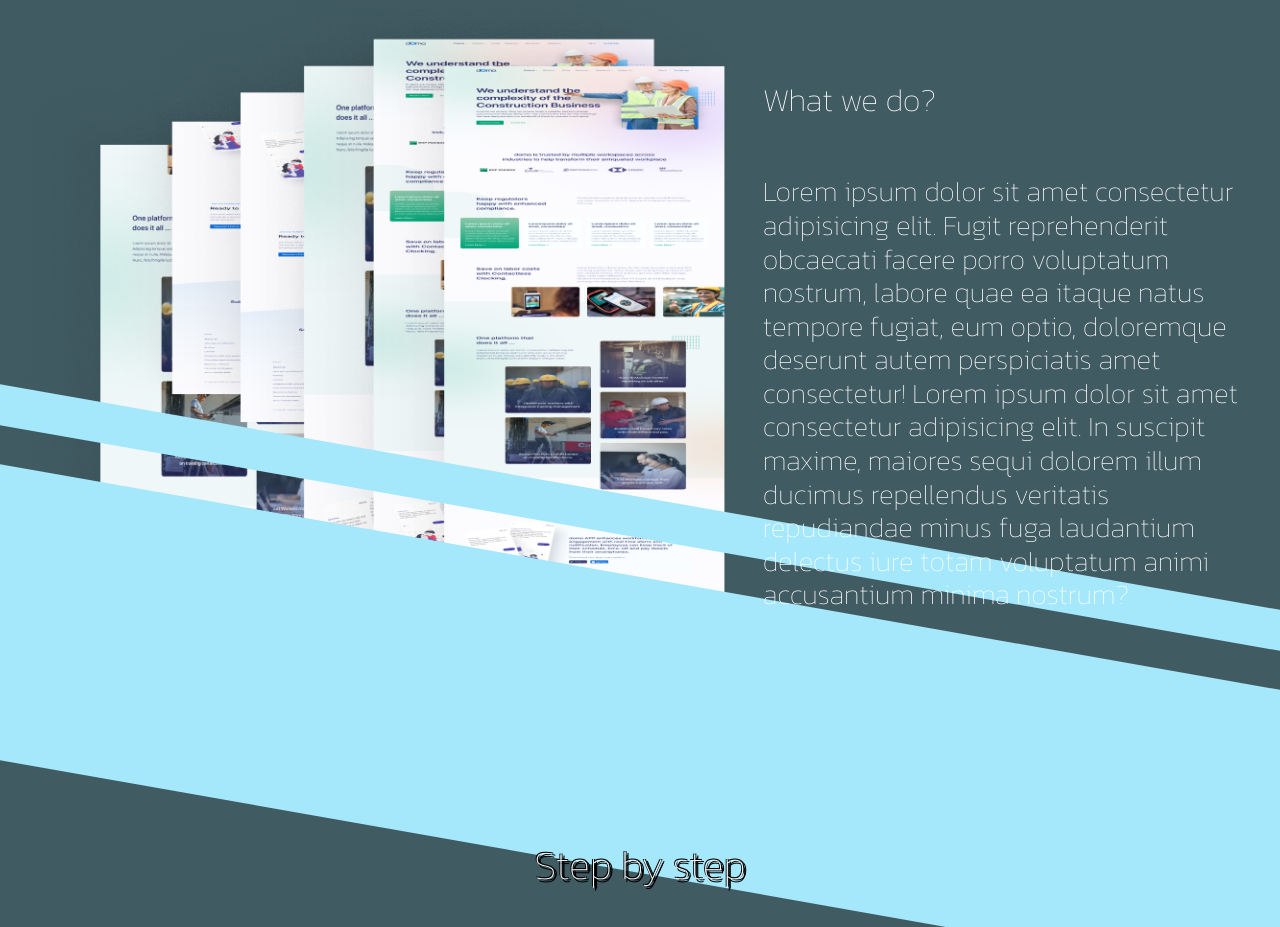
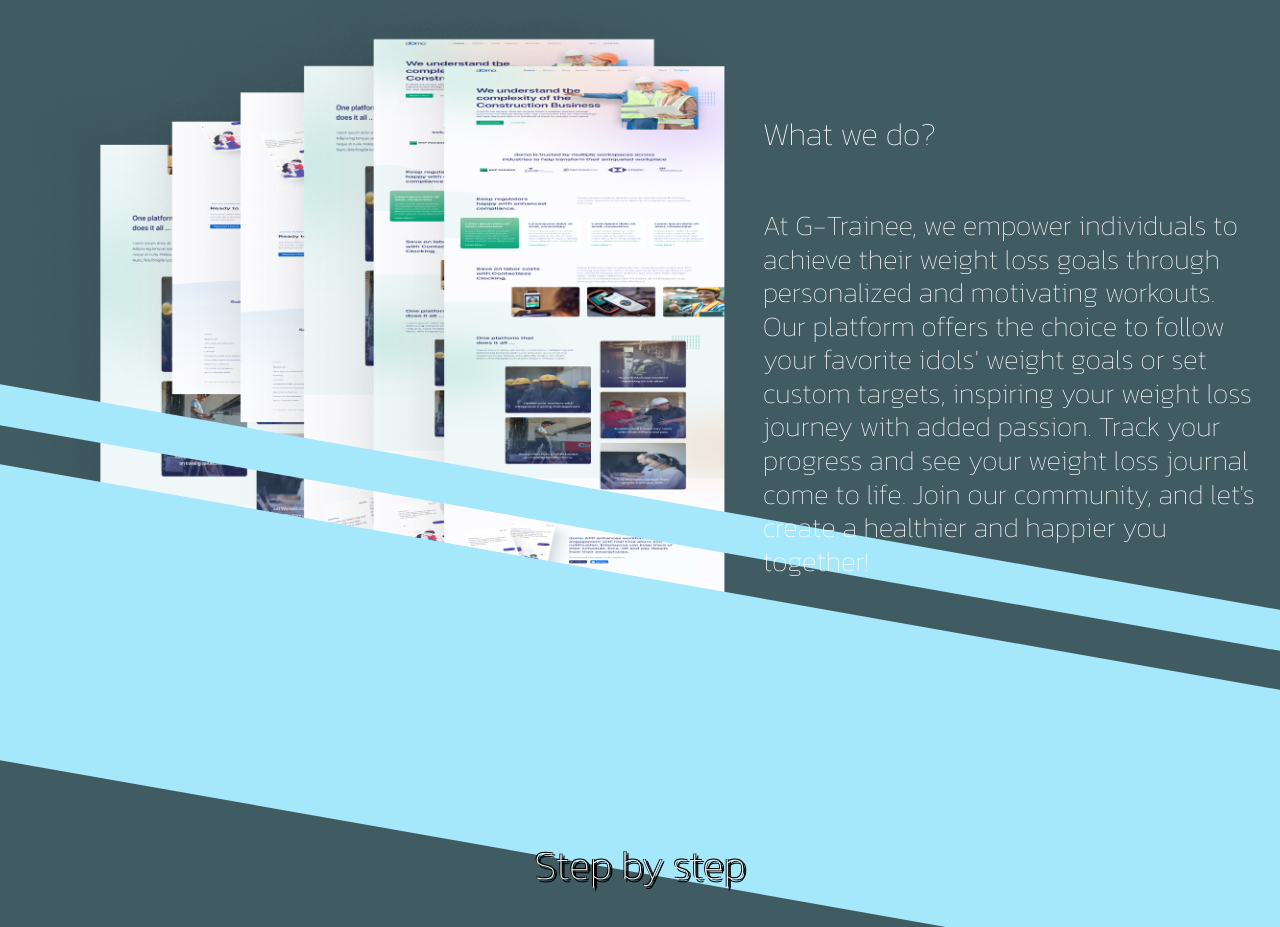
Before and after one commit to pramotepon/reborn-giwon, a React (Vite) app in the folder client/: page / in a window 1280 px wide. Shown: the part 1420-2347 px from the top of the page. Built offline with nearby package versions, Linux system fonts and the light colour scheme.

Commit message:
revised what we do

```diff
--- a/client/src/Screens/LandingPage.jsx
+++ b/client/src/Screens/LandingPage.jsx
@@ -230,14 +230,7 @@ const LandingPage = () => {
                                 <h2>What we do?</h2>
                                 {/* paragraph text-header-3 pading-top 5 */}
                                 <p className="h3 pt-5">
-                                    Lorem ipsum dolor sit amet consectetur adipisicing elit. Fugit
-                                    reprehenderit obcaecati facere porro voluptatum nostrum, labore
-                                    quae ea itaque natus tempore fugiat, eum optio, doloremque
-                                    deserunt autem perspiciatis amet consectetur! Lorem ipsum dolor
-                                    sit amet consectetur adipisicing elit. In suscipit maxime, maiores
-                                    sequi dolorem illum ducimus repellendus veritatis repudiandae
-                                    minus fuga laudantium delectus iure totam voluptatum animi
-                                    accusantium minima nostrum?
+                                At G-Trainee, we empower individuals to achieve their weight loss goals through personalized and motivating workouts. Our platform offers the choice to follow your favorite idols' weight goals or set custom targets, inspiring your weight loss journey with added passion. Track your progress and see your weight loss journal come to life. Join our community, and let's create a healthier and happier you together!
                                 </p>
                             </div>
                         </div>
```
